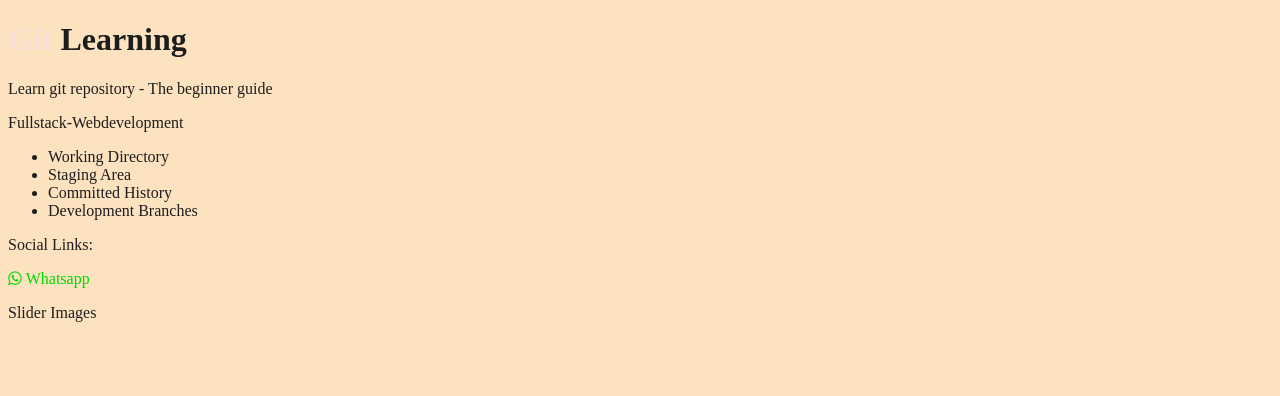
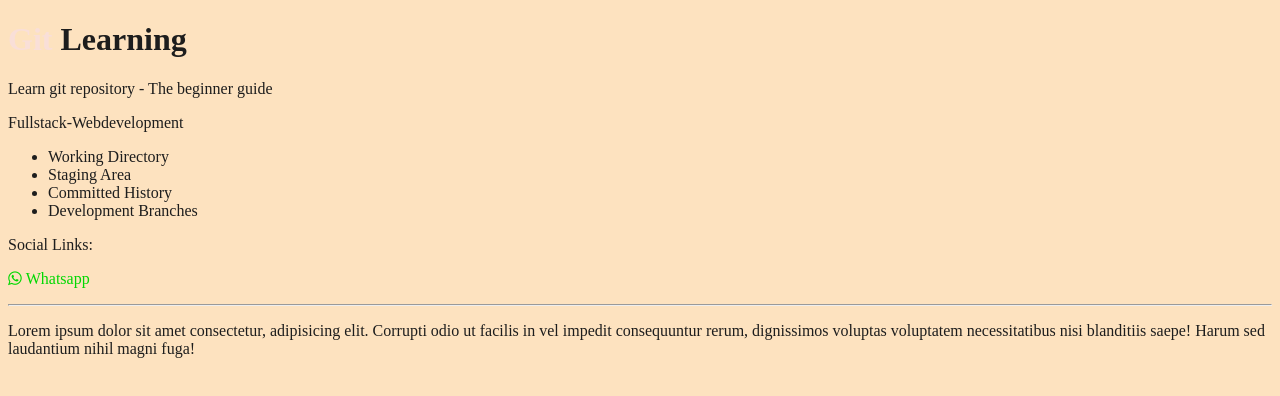
Before and after one commit to fahathfm63/git-learning, a plain HTML site: page index.html in a window 1280 px wide. Drawn offline with Linux system fonts and the light colour scheme.

Commit message:
.gitignore & breaker added

```diff
--- a/index.html
+++ b/index.html
@@ -27,6 +27,8 @@
     <p>Social Links:</p>
     <p style="color: rgb(2, 216, 2);"><i class="fa fa-whatsapp"></i>&nbsp;Whatsapp</p>
 
-    <p>Slider Images</p>
+    <hr>
+    <P>Lorem ipsum dolor sit amet consectetur, adipisicing elit. Corrupti odio ut facilis in vel impedit consequuntur rerum, dignissimos voluptas voluptatem necessitatibus nisi blanditiis saepe! Harum sed laudantium nihil magni fuga!</P>
+
 </body>
 </html>
```
Also changed, not shown: 1 other file.
